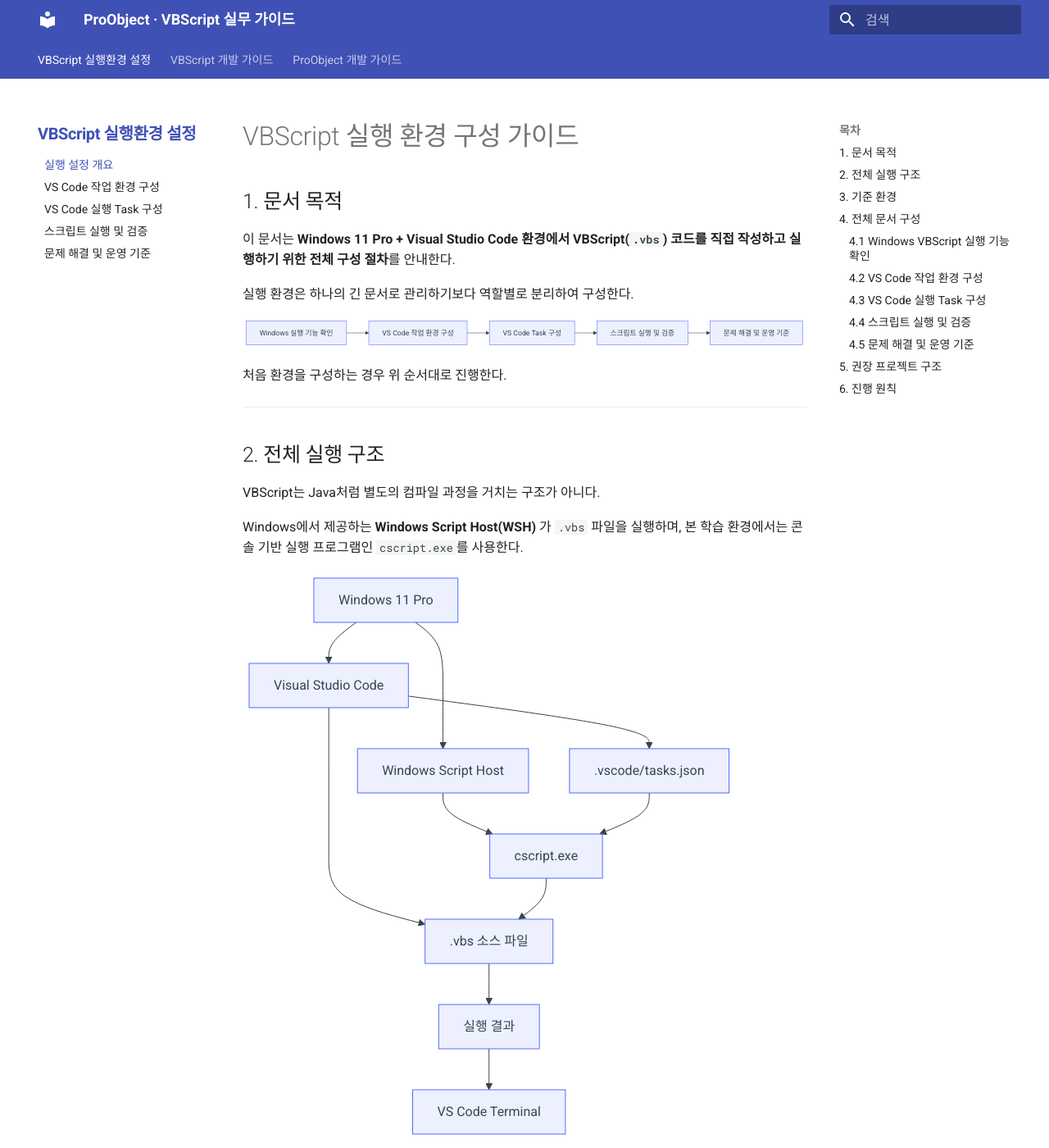
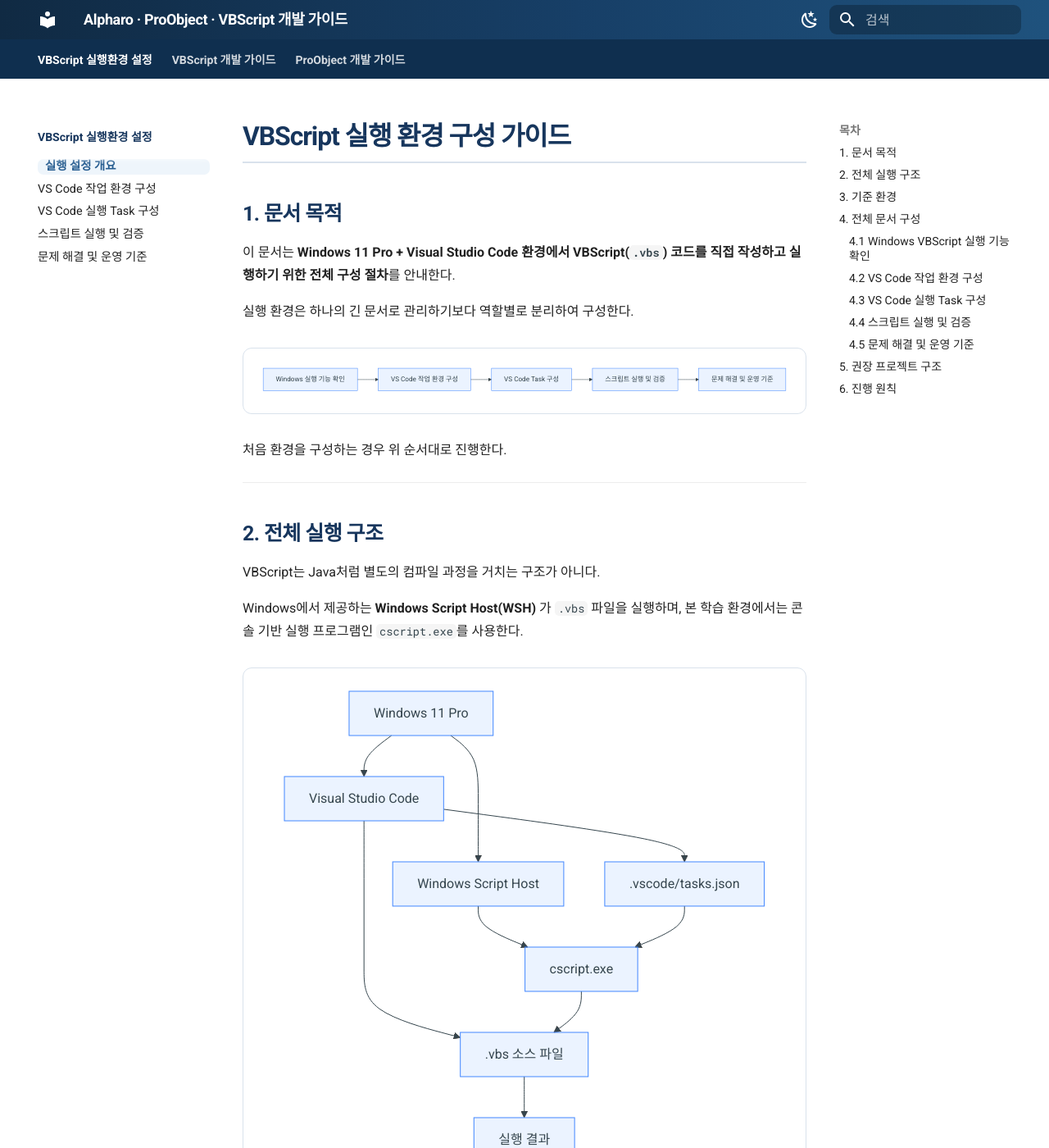
Before and after one commit to Team-Microserver/vbscript-doc, an MkDocs documentation site: the page built from docs/01_env/vbscript_execution_environment.md, in a window 1280 px wide and 1400 px high. Shown: the whole window at 82% size. Built offline with MkDocs 1.6.1 and Material for MkDocs 9.7.7, drawn with Linux system fonts in a browser that asks for light colours.

Commit message:
css수정

```diff
--- a/docs/assets/css/extra.css
+++ b/docs/assets/css/extra.css
@@ -1,105 +1,241 @@
-
 /* =========================================================
-   Microserver MkDocs Custom Styles
+   Alpharo · ProObject · VBScript 개발 가이드
+   Material for MkDocs Custom Theme
    ========================================================= */
 
+/* ---------------------------------------------------------
+   1. 기본 색상
+   --------------------------------------------------------- */
+:root {
+  --guide-navy: #17365d;
+  --guide-navy-dark: #0f2745;
+  --guide-blue: #245b8f;
+  --guide-blue-soft: #eef5fb;
+  --guide-border: #d9e2ec;
+  --guide-text-soft: #5b6777;
+  --guide-code-bg: #f6f8fa;
+}
+
+[data-md-color-scheme="slate"] {
+  --guide-navy: #7db7e8;
+  --guide-navy-dark: #9cc8ed;
+  --guide-blue: #82b9e5;
+  --guide-blue-soft: rgba(73, 132, 183, 0.14);
+  --guide-border: rgba(255, 255, 255, 0.12);
+  --guide-text-soft: #aeb8c5;
+  --guide-code-bg: #1c2430;
+}
 
 /* ---------------------------------------------------------
-   Admonition
+   2. 상단 Header / Tabs
+   금융권 기술문서 느낌의 짙은 네이비 계열
    --------------------------------------------------------- */
-.md-typeset .admonition.info {
-  border-width: 0 0 0 4px;
+.md-header {
+  background: linear-gradient(90deg, #102a43 0%, #173f67 55%, #1f527d 100%);
 }
 
+.md-tabs {
+  background-color: #0f2f4f;
+}
+
+.md-tabs__link {
+  font-weight: 600;
+  opacity: 0.82;
+}
+
+.md-tabs__link--active,
+.md-tabs__link:hover {
+  opacity: 1;
+}
+
+/* 사이트 제목 */
+.md-header__title {
+  font-weight: 700;
+  letter-spacing: -0.02em;
+}
 
 /* ---------------------------------------------------------
-   Code
+   3. 본문 레이아웃 / 제목
    --------------------------------------------------------- */
-.md-typeset code {
-  word-break: break-word;
+.md-content__inner {
+  padding-bottom: 3rem;
 }
 
-
-/* =========================================================
-   Left Navigation - 1 Depth Title
-   navigation.tabs 사용 시 현재 활성화된 최상위 탭
-   예: 프로젝트 시작 / Framework 구축 / 업무 및 금융 연계
-   ========================================================= */
-
-.md-sidebar--primary
-.md-nav--primary
-> .md-nav__list
-> .md-nav__item--section
-> .md-nav__link {
-  font-size: 1rem !important;
-  font-weight: 800 !important;
-  color: #3f51b5 !important;
-  letter-spacing: -0.02em;
-  margin-bottom: 0.35rem;
+.md-typeset h1 {
+  color: var(--guide-navy);
+  font-weight: 800;
+  letter-spacing: -0.035em;
+  border-bottom: 2px solid var(--guide-border);
+  padding-bottom: 0.45rem;
+  margin-bottom: 1.3rem;
 }
 
-
-/* 혹시 Material 버전에 따라 section link 구조가 달라지는 경우까지 보완 */
-.md-sidebar--primary
-.md-nav--primary
-.md-nav__item--section
-> .md-nav__link {
-  font-size: 1rem !important;
-  font-weight: 800 !important;
-  color: #3f51b5 !important;
+.md-typeset h2 {
+  color: var(--guide-navy);
+  font-weight: 750;
+  letter-spacing: -0.025em;
+  margin-top: 2.2rem;
 }
 
-
-/* =========================================================
-   Left Navigation - Depth Indentation
-   navigation.sections는 사용하지 않고
-   아코디언 방식의 계층 구조 유지
-   ========================================================= */
-
-
-/* 2 Depth */
-.md-nav--primary
-.md-nav__item
-.md-nav__list
-.md-nav__item > .md-nav__link {
-  margin-left: 0.4rem;
+.md-typeset h3 {
+  color: var(--guide-blue);
+  font-weight: 700;
 }
 
-
-/* 3 Depth */
-.md-nav--primary
-.md-nav__item
-.md-nav__list
-.md-nav__item
-.md-nav__list
-.md-nav__item > .md-nav__link {
-  margin-left: 0.8rem;
+.md-typeset p,
+.md-typeset li {
+  line-height: 1.75;
 }
 
-
-/* 4 Depth */
-.md-nav--primary
-.md-nav__item
-.md-nav__list
-.md-nav__item
-.md-nav__list
-.md-nav__item
-.md-nav__list
-.md-nav__item > .md-nav__link {
-  margin-left: 1.2rem;
+/* ---------------------------------------------------------
+   4. 좌측 Navigation
+   1Depth/2Depth/현재 문서를 명확하게 구분
+   --------------------------------------------------------- */
+.md-nav--primary > .md-nav__list > .md-nav__item > .md-nav__link {
+  color: var(--guide-navy);
+  font-weight: 750;
+  border-radius: 0.35rem;
+  padding-top: 0.42rem;
+  padding-bottom: 0.42rem;
 }
 
+/* Section 제목 */
+.md-nav__item--section > .md-nav__link {
+  font-weight: 700;
+  color: var(--guide-navy);
+}
 
-/* 5 Depth */
-.md-nav--primary
-.md-nav__item
-.md-nav__list
-.md-nav__item
-.md-nav__list
-.md-nav__item
-.md-nav__list
-.md-nav__item
-.md-nav__list
-.md-nav__item > .md-nav__link {
-  margin-left: 1.6rem;
+/* 하위 메뉴 */
+.md-nav--primary .md-nav .md-nav__link {
+  font-size: 0.72rem;
 }
+
+/* 현재 선택 메뉴 */
+.md-nav__link--active {
+  color: var(--guide-blue) !important;
+  font-weight: 750 !important;
+  background-color: var(--guide-blue-soft);
+  border-radius: 0.35rem;
+  padding-left: 0.45rem;
+}
+
+/* Hover */
+.md-nav__link:hover {
+  color: var(--guide-blue);
+}
+
+/* 우측 TOC */
+.md-nav--secondary .md-nav__link--active {
+  background: none;
+  border-left: 3px solid var(--guide-blue);
+  border-radius: 0;
+}
+
+/* ---------------------------------------------------------
+   5. 코드 블록
+   --------------------------------------------------------- */
+.md-typeset pre > code {
+  font-size: 0.76rem;
+  line-height: 1.65;
+}
+
+.md-typeset .highlight {
+  border: 1px solid var(--guide-border);
+  border-radius: 0.55rem;
+  overflow: hidden;
+}
+
+/* 인라인 코드 */
+.md-typeset code {
+  border-radius: 0.25rem;
+}
+
+/* 코드 블록 상단 Copy 버튼 */
+.md-clipboard {
+  border-radius: 0.3rem;
+}
+
+/* ---------------------------------------------------------
+   6. Admonition: Tip / Note / Warning / Example
+   --------------------------------------------------------- */
+.md-typeset .admonition,
+.md-typeset details {
+  border-width: 0 0 0 0.22rem;
+  border-radius: 0.45rem;
+  box-shadow: 0 1px 3px rgba(15, 39, 69, 0.08);
+}
+
+.md-typeset .admonition-title,
+.md-typeset summary {
+  font-weight: 700;
+}
+
+/* ---------------------------------------------------------
+   7. 표(Table)
+   --------------------------------------------------------- */
+.md-typeset table:not([class]) {
+  border: 1px solid var(--guide-border);
+  border-radius: 0.35rem;
+  overflow: hidden;
+}
+
+.md-typeset table:not([class]) th {
+  background-color: var(--guide-blue-soft);
+  color: var(--guide-navy);
+  font-weight: 750;
+}
+
+.md-typeset table:not([class]) td,
+.md-typeset table:not([class]) th {
+  border-bottom: 1px solid var(--guide-border);
+}
+
+/* ---------------------------------------------------------
+   8. 링크 / 강조
+   --------------------------------------------------------- */
+.md-typeset a {
+  text-underline-offset: 0.14em;
+}
+
+.md-typeset mark {
+  padding: 0.08em 0.22em;
+  border-radius: 0.18rem;
+}
+
+/* ---------------------------------------------------------
+   9. Tabs
+   --------------------------------------------------------- */
+.md-typeset .tabbed-labels > label {
+  font-weight: 650;
+}
+
+/* ---------------------------------------------------------
+   10. Mermaid
+   --------------------------------------------------------- */
+.mermaid {
+  text-align: center;
+  margin: 1.5rem 0;
+  padding: 1rem;
+  border: 1px solid var(--guide-border);
+  border-radius: 0.55rem;
+}
+
+/* ---------------------------------------------------------
+   11. 검색창
+   --------------------------------------------------------- */
+.md-search__form {
+  border-radius: 0.45rem;
+}
+
+/* ---------------------------------------------------------
+   12. 작은 화면
+   --------------------------------------------------------- */
+@media screen and (max-width: 76.234375em) {
+  .md-typeset h1 {
+    font-size: 1.75rem;
+  }
+
+  .md-typeset h2 {
+    font-size: 1.35rem;
+  }
+}
--- a/mkdocs.yml
+++ b/mkdocs.yml
@@ -1,13 +1,32 @@
-site_name: ProObject · VBScript 실무 가이드
-site_description: VBScript·알파로스튜디오 화면 개발과 ProObject 서버 개발을 위한 프로젝트 실전 가이드
-site_author: Team VBScript Study
+site_name: Alpharo · ProObject · VBScript 개발 가이드
+site_description: Alpharo 화면 개발과 VBScript 레거시 분석, ProObject·EMB 서버 개발을 위한 금융 SI 실전 가이드
+site_author: Team Financial SI Study
 docs_dir: docs
 
 theme:
   name: material
   language: ko
+
+  palette:
+    - media: "(prefers-color-scheme: light)"
+      scheme: default
+      primary: indigo
+      accent: blue
+      toggle:
+        icon: material/weather-night
+        name: 다크 모드로 전환
+
+    - media: "(prefers-color-scheme: dark)"
+      scheme: slate
+      primary: indigo
+      accent: light-blue
+      toggle:
+        icon: material/weather-sunny
+        name: 라이트 모드로 전환
+
   features:
     - navigation.tabs
+#    - navigation.sections
     - navigation.top
     - navigation.prune
     - content.code.copy
```
Also changed, not shown: docs/assets/css/extra_20260821.css (added, +105 -0 lines).
